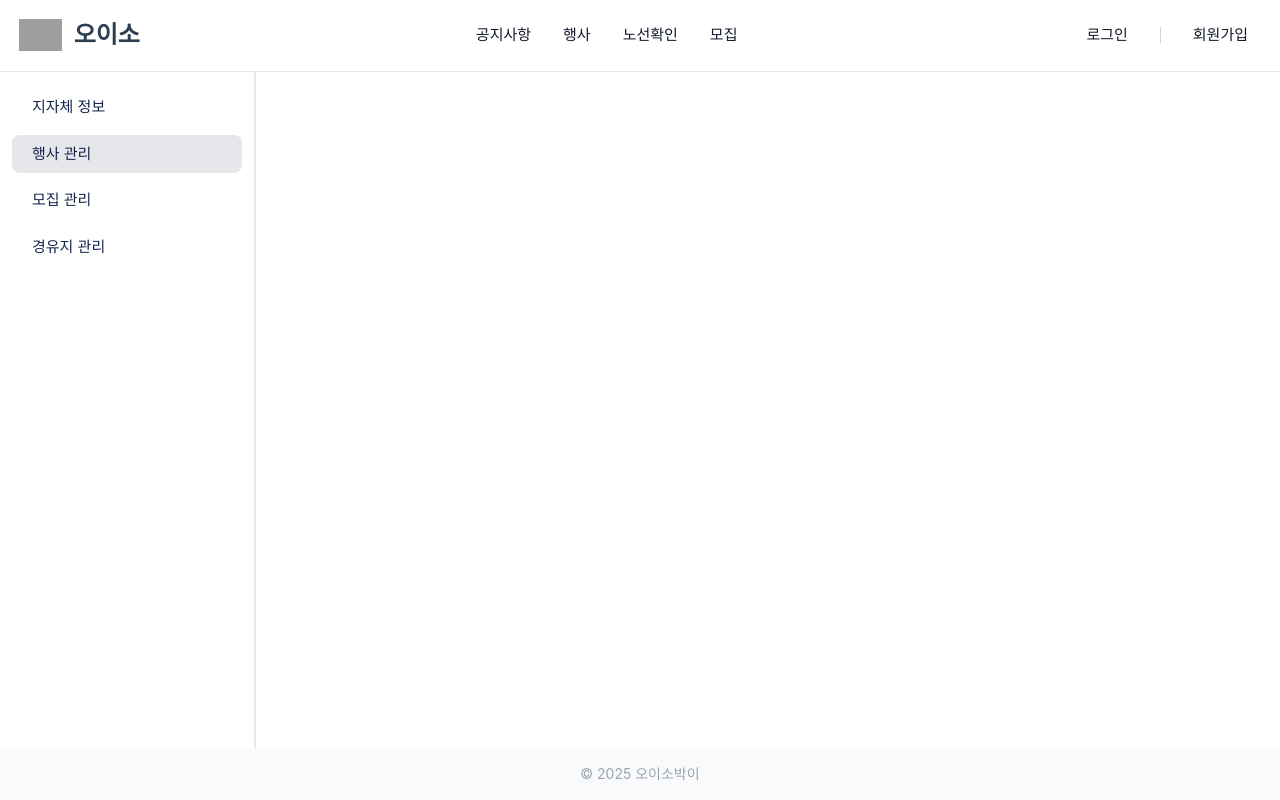
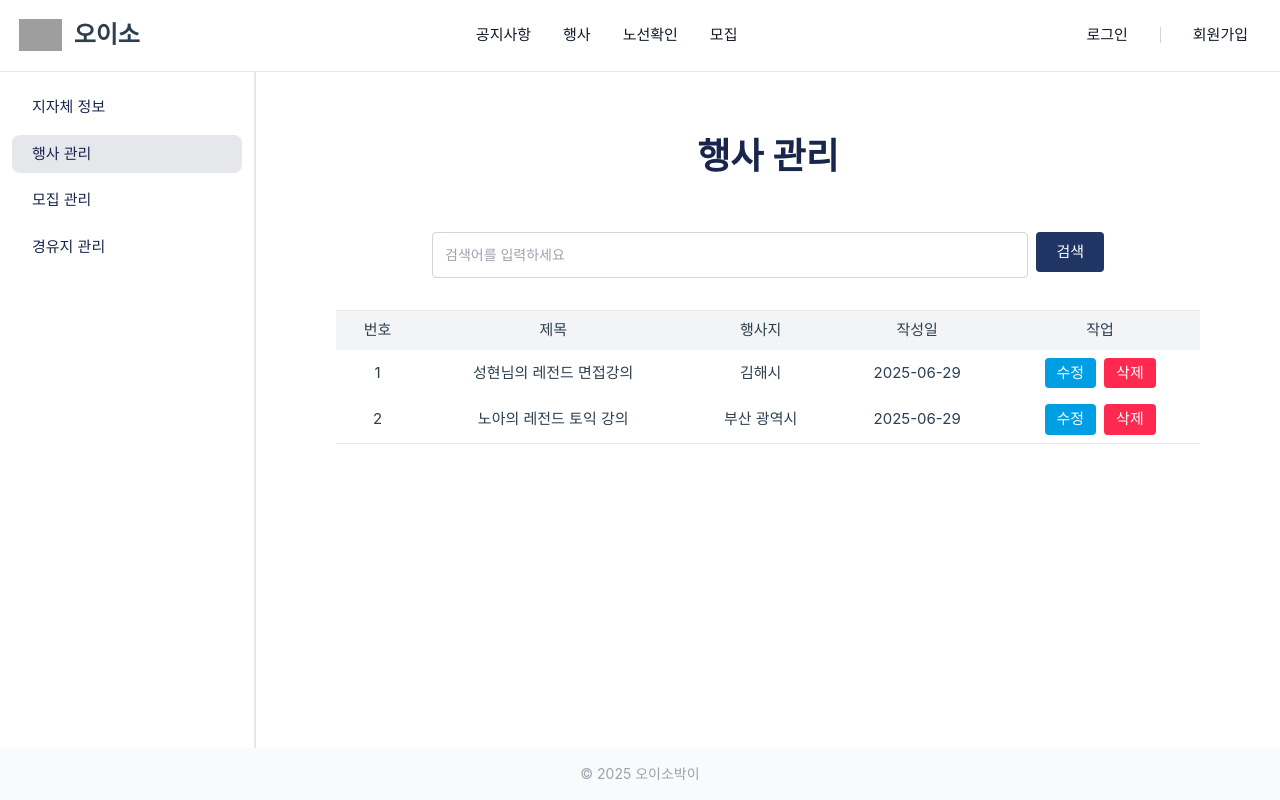
Before and after one commit to cu2mber/front-demo, a Vue app: page /gov/events in a window 1280 px wide. Built offline with nearby package versions, Linux system fonts and the light colour scheme; grey boxes are pictures that could not be loaded.

Commit message:
feat : 지자체 행사 관리 페이지 추가

```diff
--- a/src/App.vue
+++ b/src/App.vue
@@ -2,7 +2,7 @@
 import { RouterView, useRoute } from 'vue-router';
 import { computed, ref } from 'vue';
 import Navbar from './components/Navbar.vue';
-import Sidebar from '@/components/Sidebar.vue'; // 새로 만든 사이드바
+import Sidebar from '@/components/Sidebar.vue';
 
 const route = useRoute();
 
--- a/src/router/index.js
+++ b/src/router/index.js
@@ -13,7 +13,8 @@ import RecruitListView from '@/views/recruitment/RecruitListView.vue';
 import RecruitDetailView from '@/views/recruitment/RecruitDetailView.vue';
 import MyPageView from '@/views/MyPageView.vue';
 import AdminPageView from '@/views/AdminPageView.vue';
-import GovPageView from '@/views/GovPageView.vue';
+import GovPageView from '@/views/gov/GovPageView.vue';
+import GovEventView from '@/views/gov/GovEventView.vue';
 
 const router = createRouter({
   history: createWebHistory(import.meta.env.BASE_URL),
@@ -42,6 +43,21 @@ const router = createRouter({
       name: '지자체페이지',
       component: GovPageView,
       meta: { layout: 'gov' },
+    },
+    {
+      path: '/gov/events',
+      name: '지자체행사관리페이지',
+      component: GovEventView,
+    },
+    {
+      path: '/gov/recruit',
+      name: '지자체모집관리페이지',
+      component: GovPageView,
+    },
+    {
+      path: '/gov/routes',
+      name: '지자체경유지관리페이지',
+      component: GovPageView,
     },
     {
       path: '/admin',
--- /dev/null
+++ b/src/views/gov/GovEventView.vue
@@ -0,0 +1,122 @@
+<script setup>
+import { ref, computed } from 'vue';
+import { useRouter } from 'vue-router';
+import BaseTitle from '@/components/BaseTitle.vue';
+import SearchBar from '@/components/SearchBar.vue';
+import BaseTable from '@/components/BaseTable.vue';
+import Pagination from '@/components/Pagination.vue';
+import Swal from 'sweetalert2';
+
+const router = useRouter();
+
+const data = [
+  {
+    no: 1,
+    title: '성현님의 레전드 면접강의',
+    address: '김해시',
+    createdAt: '2025-06-29',
+  },
+  {
+    no: 2,
+    title: '노아의 레전드 토익 강의',
+    address: '부산 광역시',
+    createdAt: '2025-06-29',
+  },
+];
+const datas = ref(data);
+
+const searchQuery = ref('');
+const currentPage = ref(1);
+const perPage = 5;
+const sortKey = ref('');
+const sortOrder = ref(1);
+
+const filteredItems = computed(() => {
+  if (!searchQuery.value) return datas.value;
+  return datas.value.filter(item =>
+    item.title.toLowerCase().includes(searchQuery.value.toLowerCase()),
+  );
+});
+
+const sortedItems = computed(() => {
+  if (!sortKey.value) return filteredItems.value;
+  return [...filteredItems.value].sort((a, b) => {
+    const aVal = a[sortKey.value];
+    const bVal = b[sortKey.value];
+    return aVal > bVal ? sortOrder.value : aVal < bVal ? -sortOrder.value : 0;
+  });
+});
+
+const paginatedItems = computed(() => {
+  const start = (currentPage.value - 1) * perPage;
+  return sortedItems.value.slice(start, start + perPage);
+});
+
+function onSearch() {
+  currentPage.value = 1;
+}
+
+function handleSortChange({ key, order }) {
+  sortKey.value = key;
+  sortOrder.value = order;
+}
+
+function handleEditClick(item) {
+  router.push(`event/${item.no}/edit`);
+}
+
+function handleDeleteClick(item) {
+  Swal.fire({
+    title: `${item.title}\n 삭제하시겠습니까?`,
+    text: '삭제하면 다시 복구할 수 없습니다.',
+    icon: 'warning',
+    showCancelButton: true,
+    confirmButtonText: '네',
+    cancelButtonText: '아니요',
+    confirmButtonColor: '#009EE3',
+    cancelButtonColor: '#C2C2C2',
+  }).then(result => {
+    if (result.isConfirmed) {
+      // 삭제 동작 수행
+      datas.value = datas.value.filter(i => i.no !== item.no);
+      // 필요하면 페이지 재조정 로직 추가
+    }
+  });
+}
+
+function handleRowClick(no) {
+  router.push(`/event/${no}`);
+}
+</script>
+
+<template>
+  <div class="w-full max-w-4xl px-4 py-8">
+    <BaseTitle title="행사 관리" />
+    <SearchBar v-model="searchQuery" @search="onSearch" />
+
+    <BaseTable
+      :columns="[
+        { key: 'no', label: '번호' },
+        { key: 'title', label: '제목' },
+        { key: 'address', label: '행사지' },
+        { key: 'createdAt', label: '작성일' },
+      ]"
+      :items="paginatedItems"
+      :sort-key="sortKey"
+      :sort-order="sortOrder"
+      :show-edit="true"
+      :show-delete="true"
+      @sort-change="handleSortChange"
+      @edit-click="handleEditClick"
+      @delete-click="handleDeleteClick"
+      @row-click="handleRowClick"
+    />
+
+    <!-- <Pagination
+      :current-page="currentPage"
+      :total-items="sortedItems.length"
+      :per-page="perPage"
+      @update:currentPage="currentPage = $event"
+    /> -->
+  </div>
+</template>
```
